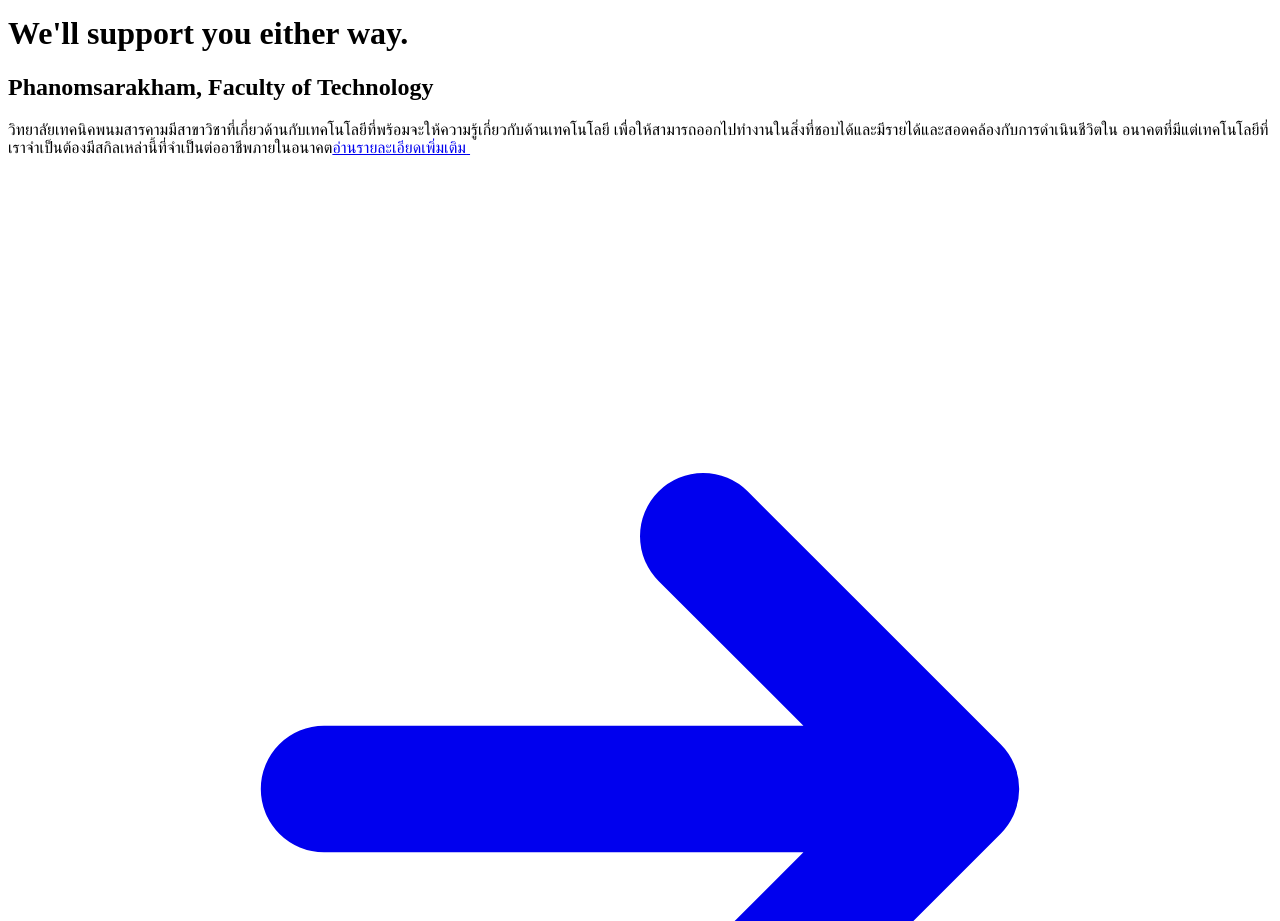
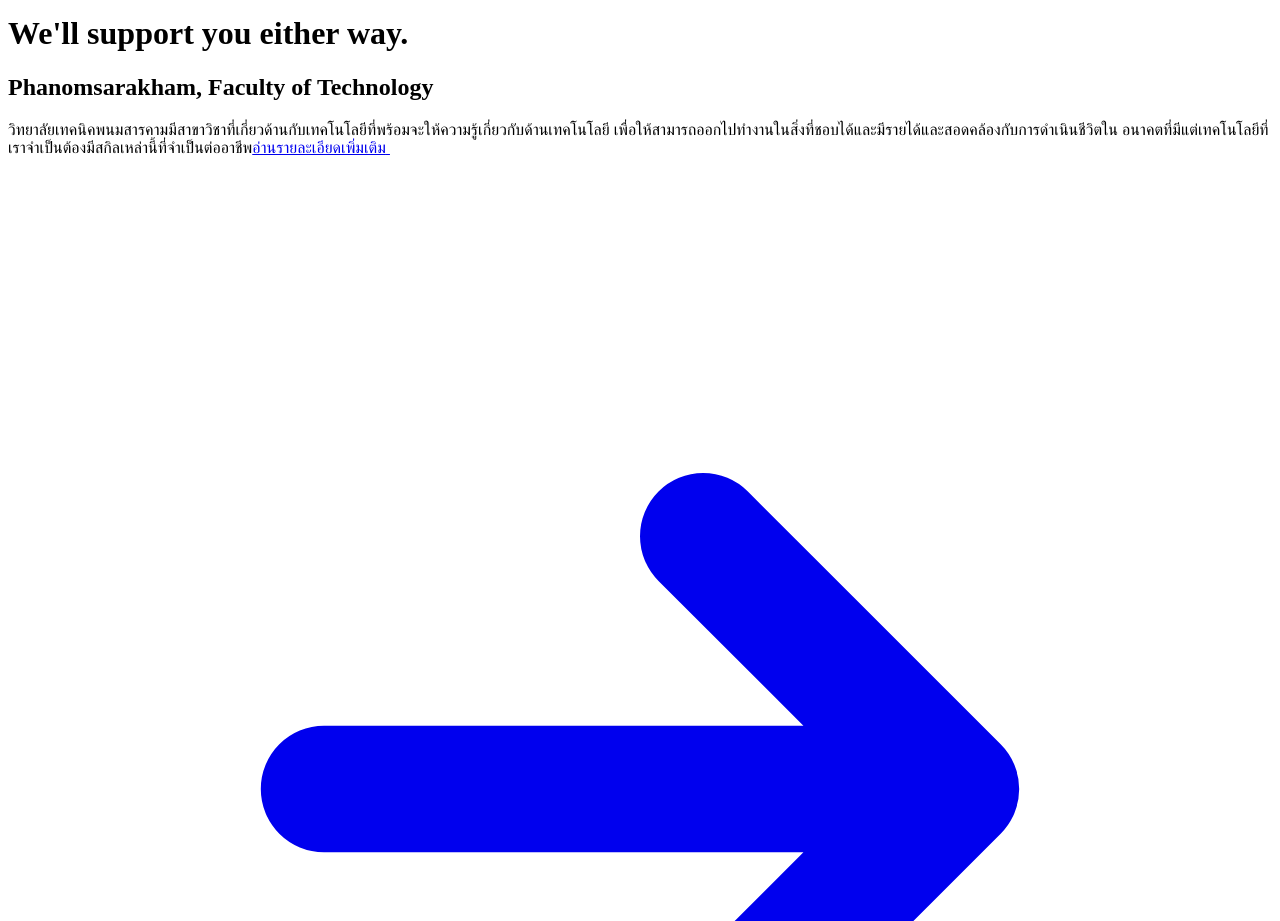
Before and after one commit to yothgewalt/phanomsarakham-next, a Next.js app: page / in a window 1280 px wide. Shown: the part 5280-6201 px from the top of the page. Built offline with nearby package versions, Linux system fonts and the light colour scheme; no server answers.

Commit message:
:hammer: fix(currently): change wrong text on openhouse annoucer.

```diff
--- a/components/environments/@landing_sections/gallery_via_hero.tsx
+++ b/components/environments/@landing_sections/gallery_via_hero.tsx
@@ -27,7 +27,7 @@ const GalleryViaHero: React.FunctionComponent<{ title: string }> = ({ title }) =
                     )}>
                         วิทยาลัยเทคนิคพนมสารคามมีสาขาวิชาที่เกี่ยวด้านกับเทคโนโลยีที่พร้อมจะให้ความรู้เกี่ยวกับด้านเทคโนโลยี
                         เพื่อให้สามารถออกไปทํางานในสิ่งที่ชอบได้และมีรายได้และสอดคล้องกับการดําเนินชีวิตใน
-                        อนาคตที่มีแต่เทคโนโลยีที่เราจําเป็นต้องมีสกิลเหล่านี้ที่จําเป็นต่ออาชีพภายในอนาคต
+                        อนาคตที่มีแต่เทคโนโลยีที่เราจําเป็นต้องมีสกิลเหล่านี้ที่จําเป็นต่ออาชีพ
                     </span>
                     <a href="/" className={classNames(
                         "mt-1 sm:mt-4 inline-flex items-center transition duration-150 ease-in-out",
```
